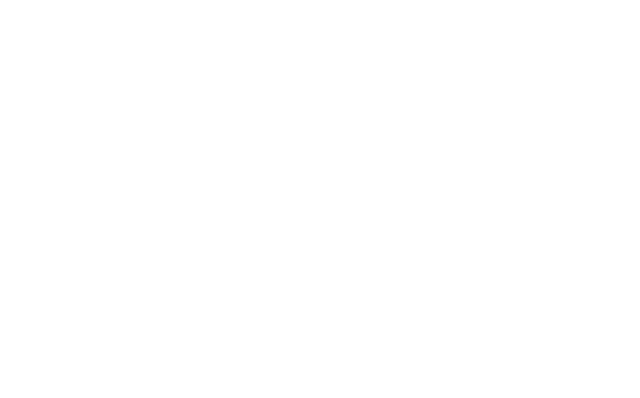
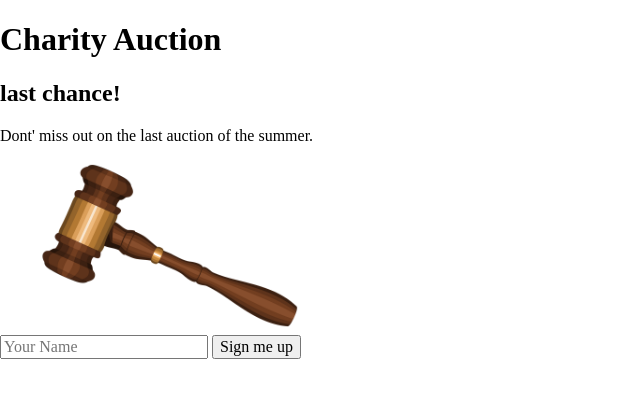
Before and after one commit to nikiheden/animation, a plain HTML site: page index.html in a window 1280 px wide. Shown: the whole page, without its empty margins (0-640 px from the left). Drawn offline with Linux system fonts and the light colour scheme.

Commit message:
html structure

```diff
--- a/index.html
+++ b/index.html
@@ -8,6 +8,23 @@
     <title>Document</title>
 </head>
 <body>
+    <div class="background">
+        <div class="card">
+            <section class="headline">
+                <h1>Charity Auction</h1>
+                <h2>last chance!</h2>
+            </section>
+            <section class="card-info">
+                <p class="card-text">Dont' miss out on the last auction of the summer.</p>
+                <img class="card-img" src="images/gavel.png" alt="auction gavel" width="300px">
+                <div class="signup">
+                    <input type="text" placeholder="Your Name">
+                    <button>Sign me up</button>
+                </div>
 
+            </section>
+
+        </div>
+    </div>
 </body>
 </html>
```
Also changed, not shown: images/gavel.png (added).
